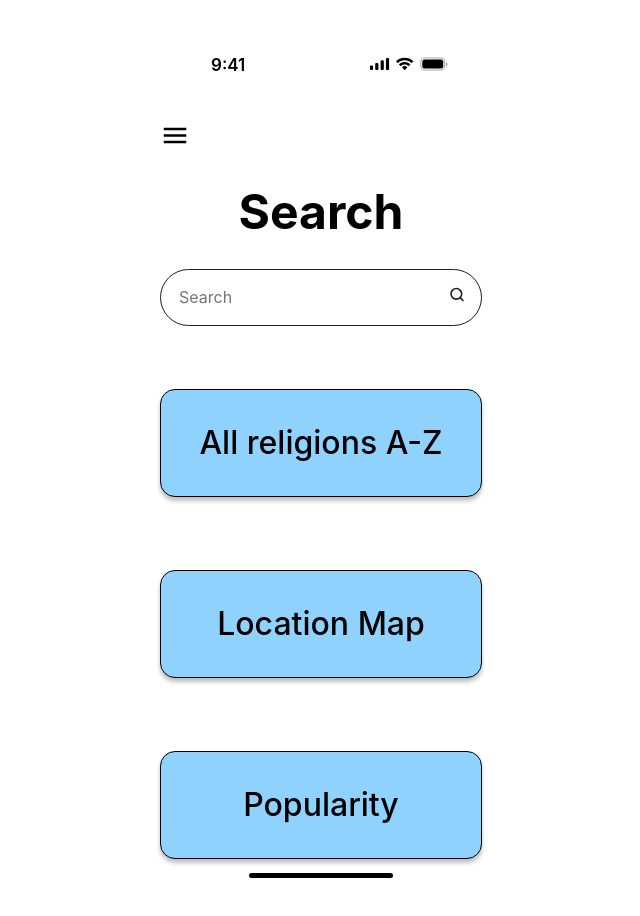
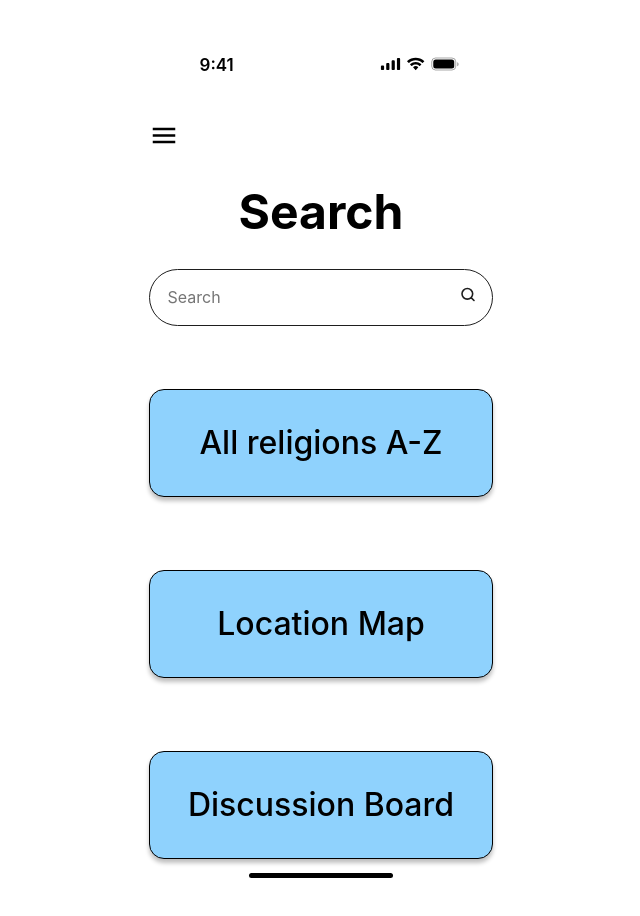
Before and after one commit to fitzkai/ScrumGroup, a React (Vite) app in the folder frontend/: page /input-design in a window 1280 px wide. Shown: the top 916 px of the page, without its empty margins (319-959 px from the left). Built offline with nearby package versions, Linux system fonts and the light colour scheme.

Commit message:
Changed a button on the search page

```diff
--- a/frontend/src/components/InputDesign.tsx
+++ b/frontend/src/components/InputDesign.tsx
@@ -135,7 +135,7 @@
     <section className={styles.optionsContainer}>
       <button className={styles.optionButton}>All religions A-Z</button>
       <button className={styles.optionButton}>Location Map</button>
-      <button className={styles.optionButton}>Popularity</button>
+      <button className={styles.optionButton}>Discussion Board</button>
     </section>
   );
 };
```
